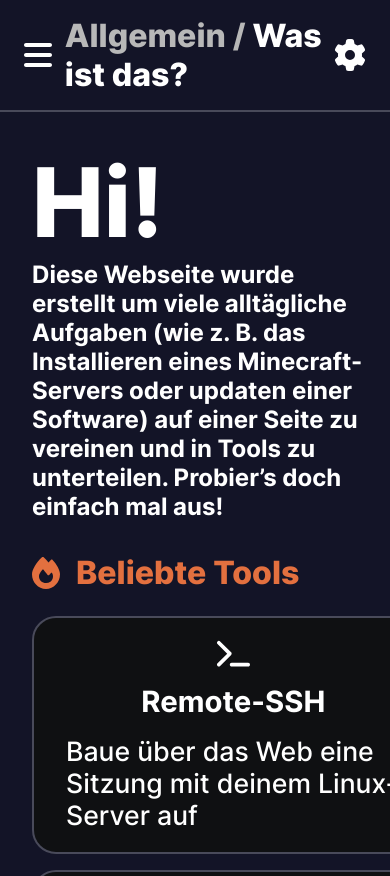
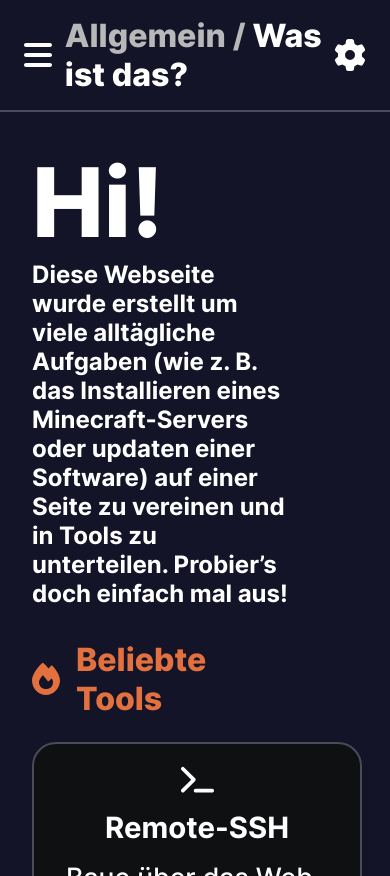
Before and after one commit to gnmyt/PowerTools, a React (Vite) app in the folder client/: page / in a window 390 px wide. Built offline with nearby package versions, Linux system fonts and the light colour scheme.

Commit message:
Updated the Content padding

```diff
--- a/client/src/common/components/Content/styles.sass
+++ b/client/src/common/components/Content/styles.sass
@@ -10,8 +10,8 @@
 
 @media screen and (max-width: 768px)
   .content-wrapper
-    padding: 2rem 6vw 0 2rem
+    padding: 2rem 6rem 0 2rem
 
 @media screen and (max-width: 375px)
   .content-wrapper
-    padding: 2rem 6vw 0 0.5rem
+    padding: 2rem 6rem 0 0.5rem
```
